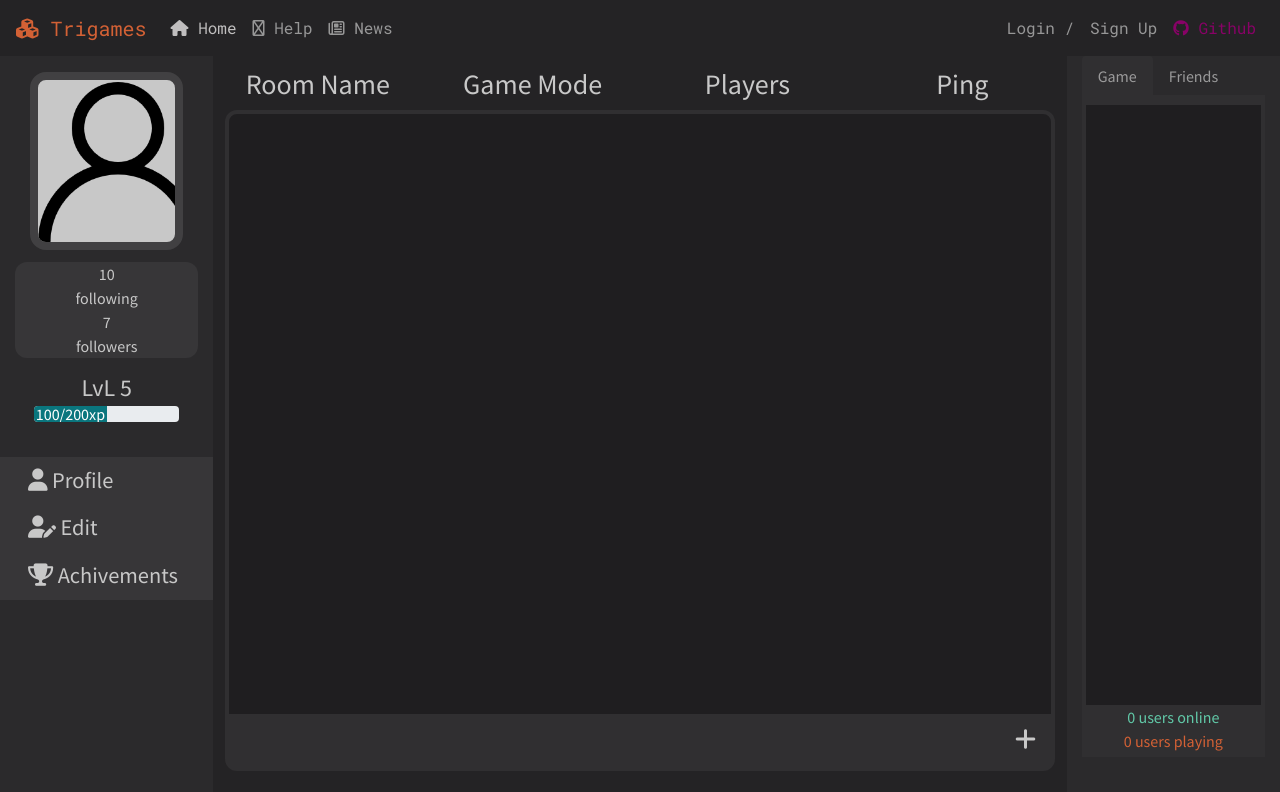
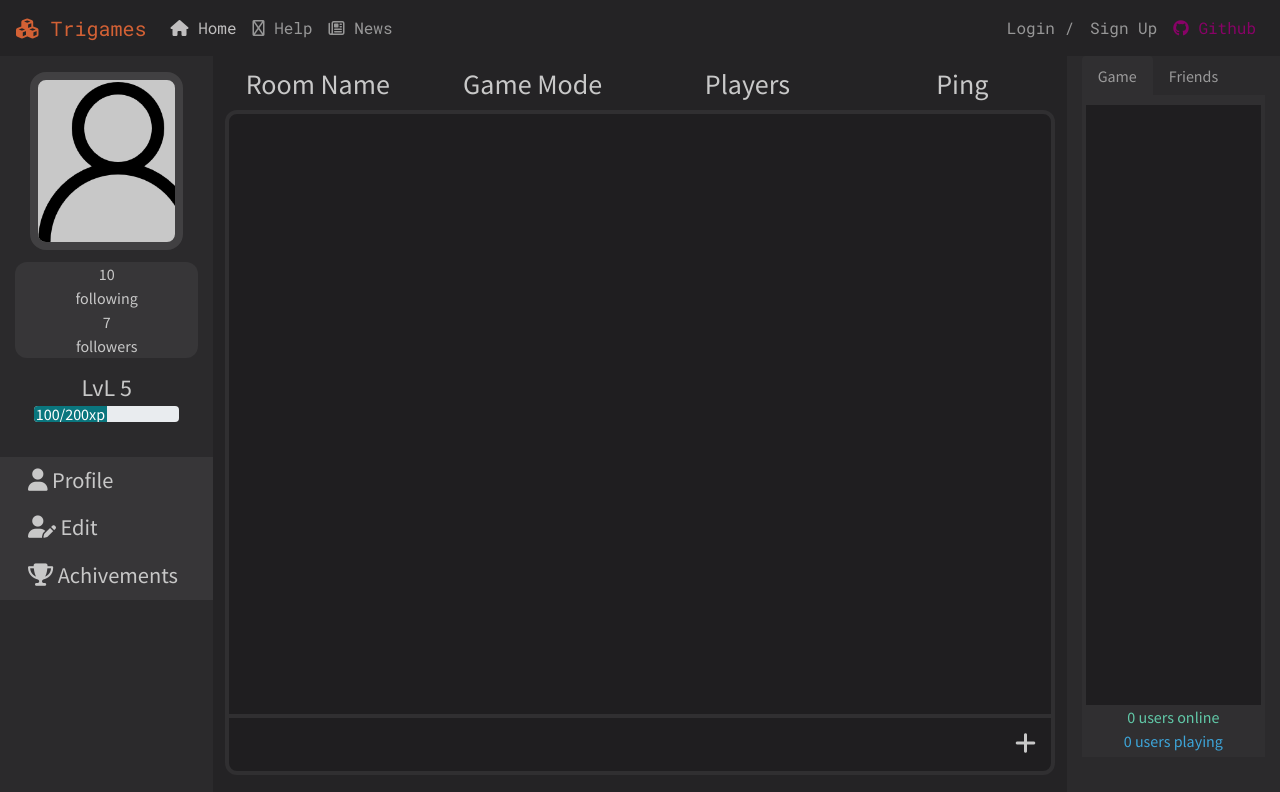
Before and after one commit to Raader/tri-cards, a React (Create React App) app in the folder client/: page /game in a window 1280 px wide. Shown: the top 792 px of the page. Built offline with nearby package versions, Linux system fonts and the light colour scheme; a web font is replaced by a local one.

Commit message:
color fixes

```diff
--- a/client/src/sheets/RoomsColumn.css
+++ b/client/src/sheets/RoomsColumn.css
@@ -47,7 +47,7 @@
     background-color: #29282b;
 }
 .rooms-footer{
-    background-color: #302f31;
+    border-top: 0.25rem #302f31 solid;
     text-align: right;
     padding: 0.1rem;
 }
--- a/client/src/sheets/UsersColumn.css
+++ b/client/src/sheets/UsersColumn.css
@@ -42,7 +42,7 @@
     color:#61C9A8;
 }
 .playing-count{
-    color:#D36135;
+    color:#3DA5D9;
 }
 
 .nav-tabs{
```
